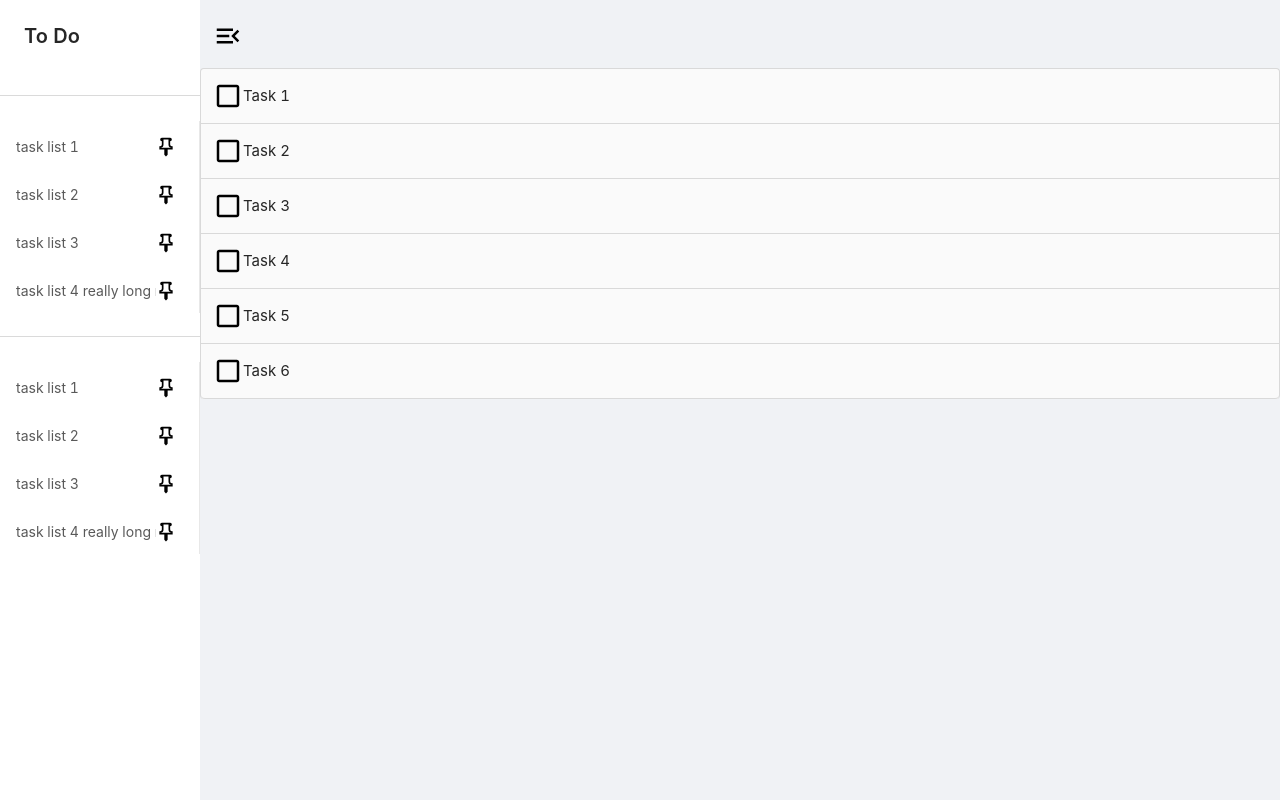
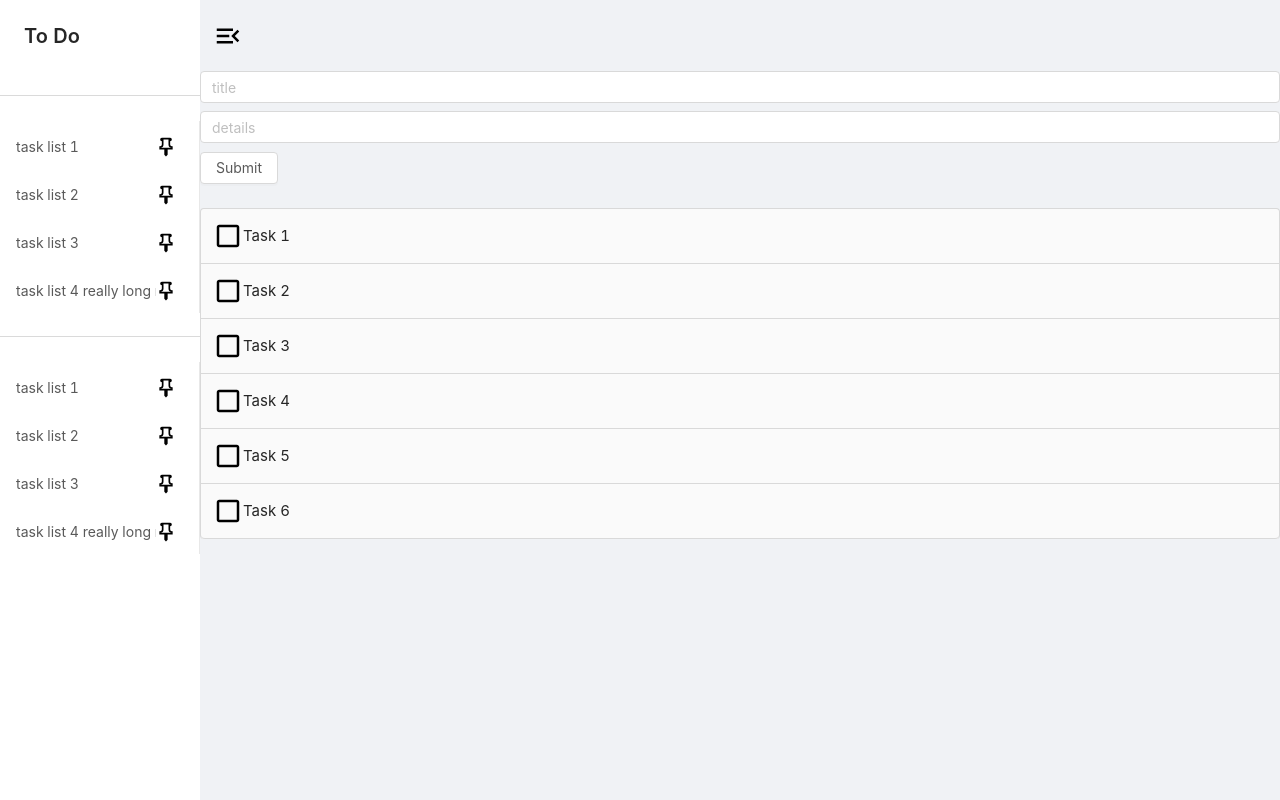
Before and after one commit to jyclam/react-todo, a React (Create React App) app: page / in a window 1280 px wide. Built offline with nearby package versions, Linux system fonts and the light colour scheme.

Commit message:
Add Form

```diff
--- a/src/components/Content.js
+++ b/src/components/Content.js
@@ -4,6 +4,7 @@ import styled from "styled-components";
 
 import Task from "./Task";
 import { SvgWrapper, SvgContainer, SvgIcon } from "./StyledSvg";
+import Form from "./Form";
 
 import { ReactComponent as MenuOpenIcon } from "../assets/icons/menu_open.svg";
 import { ReactComponent as MenuIcon } from "../assets/icons/menu.svg";
@@ -75,6 +76,7 @@ const Content = ({ handleClick, collapsed }) => {
           </SvgWrapper>
         }
       />
+      <Form />
       <Collapse>
         {tasks.map((task) => (
           <Task key={task._id} {...task} />
--- /dev/null
+++ b/src/components/Form.js
@@ -0,0 +1,49 @@
+import React, { useState } from "react";
+import { Form as AntdForm, Input, Button } from "antd";
+import styled from "styled-components";
+
+const { Item } = AntdForm;
+
+const StyledForm = styled(AntdForm)`
+  .ant-form-item {
+    margin-bottom: 0;
+
+    &:last-child {
+      margin-bottom: 2rem;
+    }
+  }
+`;
+
+const initialState = {
+  title: "",
+  details: "",
+};
+
+const Form = () => {
+  const [formState, setFormState] = useState(initialState);
+
+  const clearForm = () => {
+    setFormState(initialState);
+  };
+
+  return (
+    <StyledForm
+      onFinish={() => {
+        // axios POST /api/task
+        clearForm();
+      }}
+    >
+      <Item name="title">
+        <Input placeholder="title" value={formState.title} />
+      </Item>
+      <Item name="details">
+        <Input placeholder="details" value={formState.details} />
+      </Item>
+      <Item>
+        <Button htmlType="submit">Submit</Button>
+      </Item>
+    </StyledForm>
+  );
+};
+
+export default Form;
```
